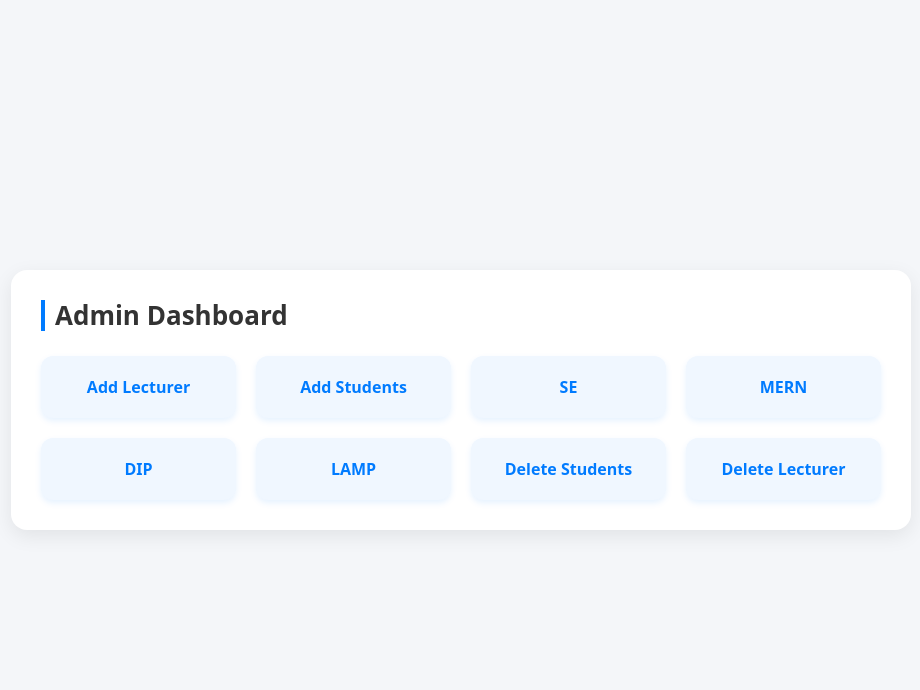
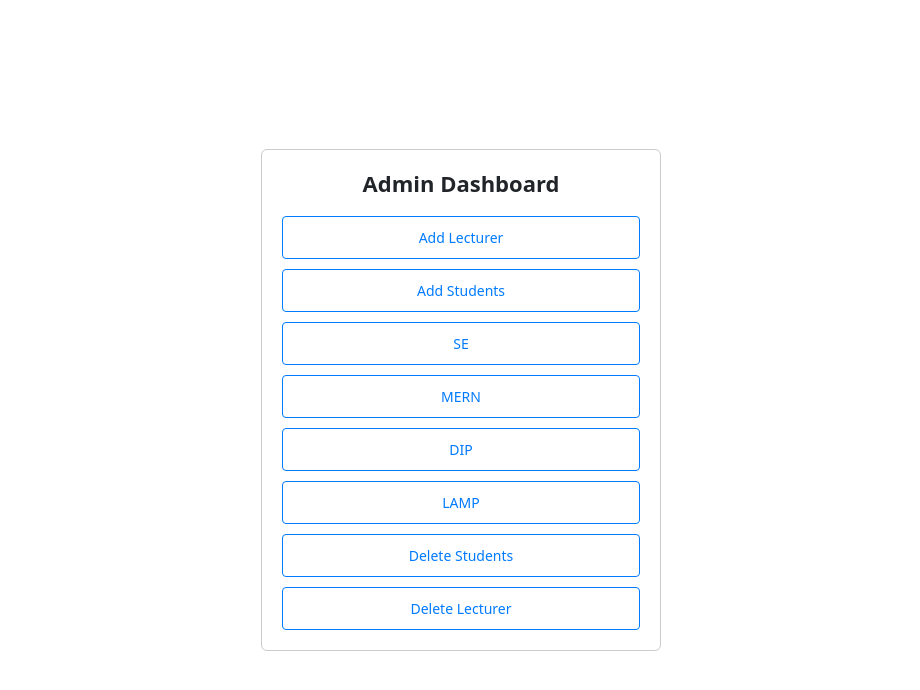
Before and after one commit to Rithish-shetty/Class_Attendance, a React (Create React App) app in the folder frontend/: page /AdminHome in a window 1280 px wide. Shown: the top 690 px of the page, without its empty margins (179-1099 px from the left). Built offline with nearby package versions, Linux system fonts and the light colour scheme.

Commit message:
admin home design

```diff
--- a/frontend/src/component/AdminHome/AdminHome.css
+++ b/frontend/src/component/AdminHome/AdminHome.css
@@ -1,61 +1,44 @@
-/* Container */
 .admin-container {
   display: flex;
   justify-content: center;
   align-items: center;
   min-height: 100vh;
-  background: #f4f6f9;
-  padding: 20px;
 }
 
-/* Card */
 .admin-card {
   width: 100%;
-  max-width: 900px;
-  background: #ffffff;
-  padding: 30px;
-  border-radius: 16px;
-  box-shadow: 0 6px 20px rgba(0, 0, 0, 0.08);
+  max-width: 400px;
+  padding: 20px;
+  border: 1px solid #ccc;
+  border-radius: 6px;
+  background: #fff;
+  text-align: center;
 }
 
-/* Title */
 .admin-title {
-  font-size: 26px;
-  margin-bottom: 25px;
-  font-weight: 700;
-  color: #333;
-  text-align: left;
-  border-left: 4px solid #007bff;
-  padding-left: 10px;
+  font-size: 22px;
+  margin-bottom: 20px;
+  font-weight: bold;
 }
 
-/* Links grid */
 .admin-links {
-  display: grid;
-  grid-template-columns: repeat(auto-fit, minmax(180px, 1fr));
-  gap: 20px;
+  display: flex;
+  flex-direction: column;
+  gap: 10px;
 }
 
-/* Individual link card */
 .admin-link {
-  display: flex;
-  align-items: center;
-  justify-content: center;
-  padding: 18px;
-  border-radius: 12px;
+  display: block;
+  padding: 10px;
+  border: 1px solid #007bff;
+  border-radius: 4px;
+  color: #007bff;
   text-decoration: none;
-  font-size: 16px;
-  font-weight: 600;
-  color: #007bff;
-  background: #f0f7ff;
-  border: 1px solid transparent;
-  transition: all 0.3s ease;
-  box-shadow: 0 3px 6px rgba(0, 123, 255, 0.1);
+  font-size: 14px;
+  transition: background 0.2s, color 0.2s;
 }
 
 .admin-link:hover {
   background: #007bff;
   color: #fff;
-  transform: translateY(-4px);
-  box-shadow: 0 6px 12px rgba(0, 123, 255, 0.3);
 }
```
